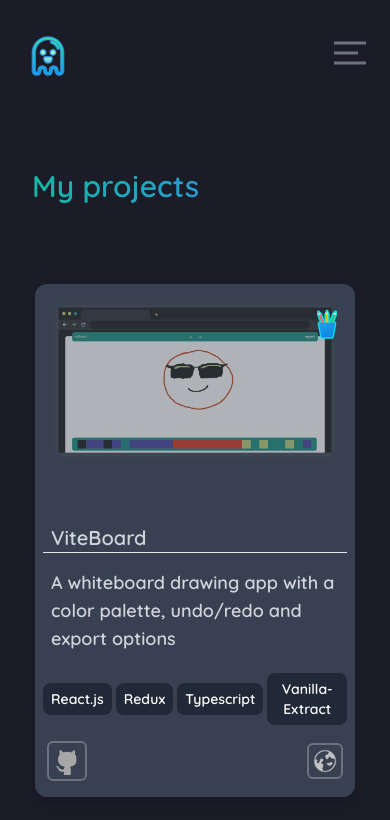
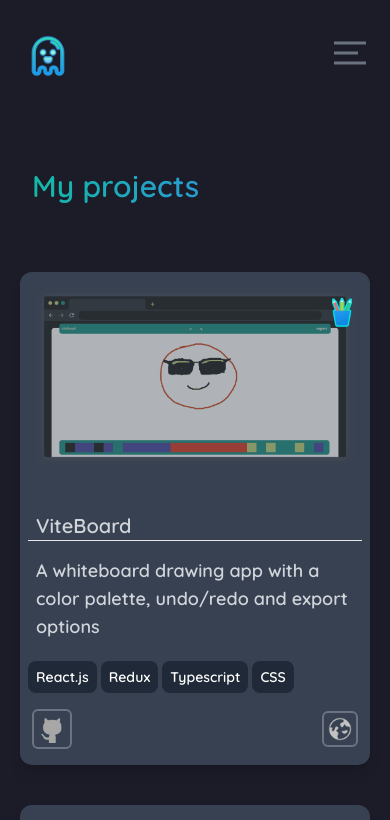
Before and after one commit to bhupeshpr25/portfolio-new, a SvelteKit app: page /projects in a window 390 px wide. Shown: the top 820 px of the page. Built offline with nearby package versions, Linux system fonts and the light colour scheme.

Commit message:
fix: accessibility and UI fixes

```diff
--- a/src/data/projects.ts
+++ b/src/data/projects.ts
@@ -25,7 +25,7 @@ export const projects: Project[] = [
 		description: 'A whiteboard drawing app with a color palette, undo/redo and export options',
 		githubLink: 'https://github.com/bhupeshpr25/viteboard',
 		demoLink: 'http://viteboard.vercel.app/',
-		technologies: ['React.js', 'Redux', 'Typescript', 'Vanilla-Extract']
+		technologies: ['React.js', 'Redux', 'Typescript', 'CSS']
 	},
 	{
 		name: 'BingeBoard',
--- a/src/lib/components/Hamburger.svelte
+++ b/src/lib/components/Hamburger.svelte
@@ -4,7 +4,7 @@
 
 <button
 	type="button"
-	name="menu-button"
+	aria-label="Toggle Menu"
 	class="text-gray-500 hover:text-gray-700 cursor-pointer mr-4 border-none focus:outline-none"
 	class:open
 	on:click={() => (open = !open)}
--- a/src/lib/components/Navbar.svelte
+++ b/src/lib/components/Navbar.svelte
@@ -64,7 +64,7 @@
 		<div class="flex md:hidden">
 			<button
 				type="button"
-				name="menu"
+				aria-label="Open Menu"
 				on:click={showMenu}
 				class="text-gray-400 w-8 hover:text-gray-400 focus:outline-none focus:text-gray-400"
 			>
--- a/src/lib/components/ProjectCard.svelte
+++ b/src/lib/components/ProjectCard.svelte
@@ -15,9 +15,9 @@
 	export let project: Project;
 </script>
 
-<div class="m-4 lg:mx-20 lg:my-10 flex items-center justify-center font-mono">
+<div class="m-1 lg:mx-20 lg:my-10 flex items-center justify-center font-mono">
 	<div class="rounded-xl my-4 lg:w-full h-full lg:h-64 bg-gray-700 shadow-lg">
-		<div class="md:flex mb-2 w-80 md:w-full leading-none max-w-4xl">
+		<div class="md:flex mb-2 w-84 md:w-full leading-none max-w-4xl">
 			<div class="flex items-center">
 				<div class="overflow-hidden p-4 cursor-pointer rounded-xl relative group">
 					<div
```
